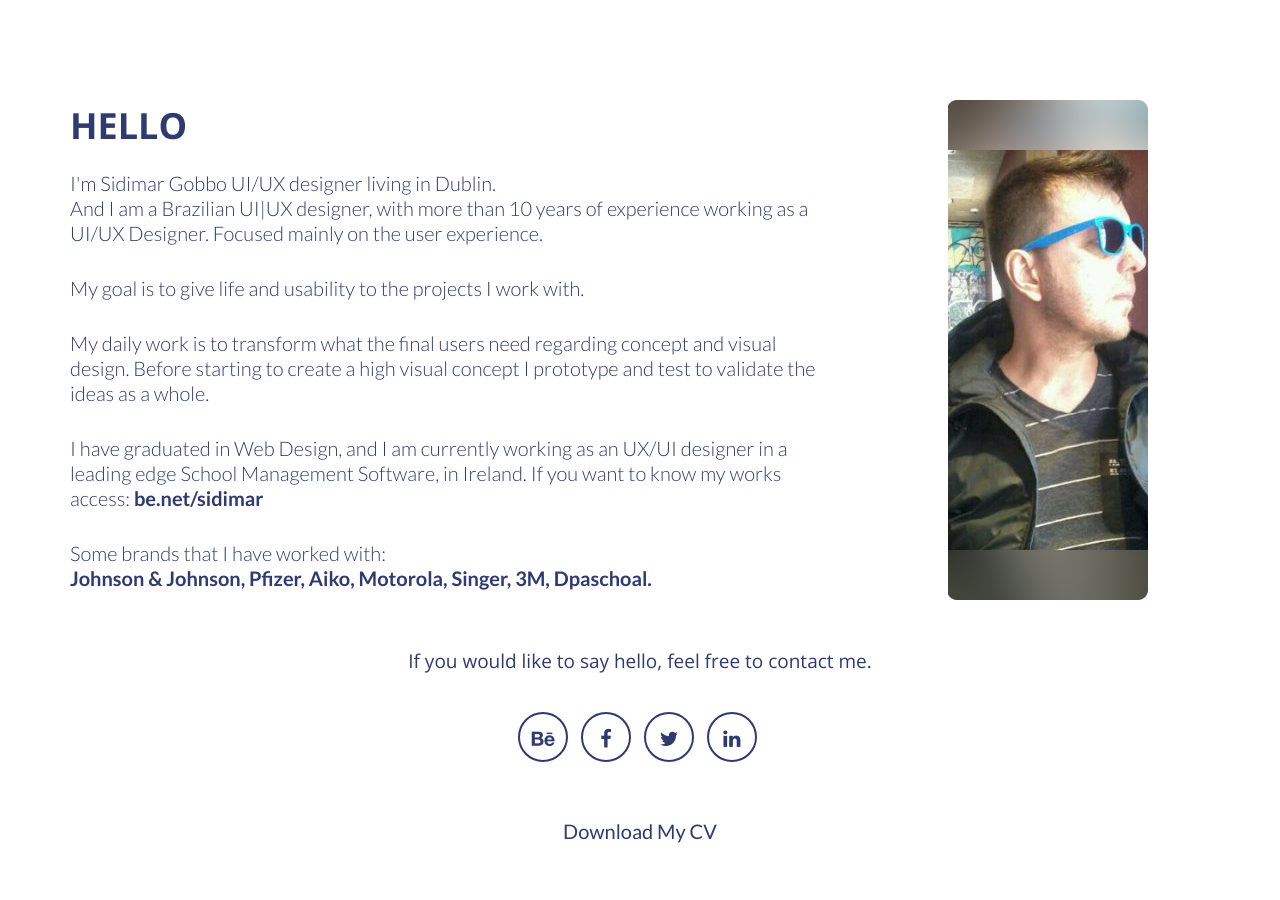
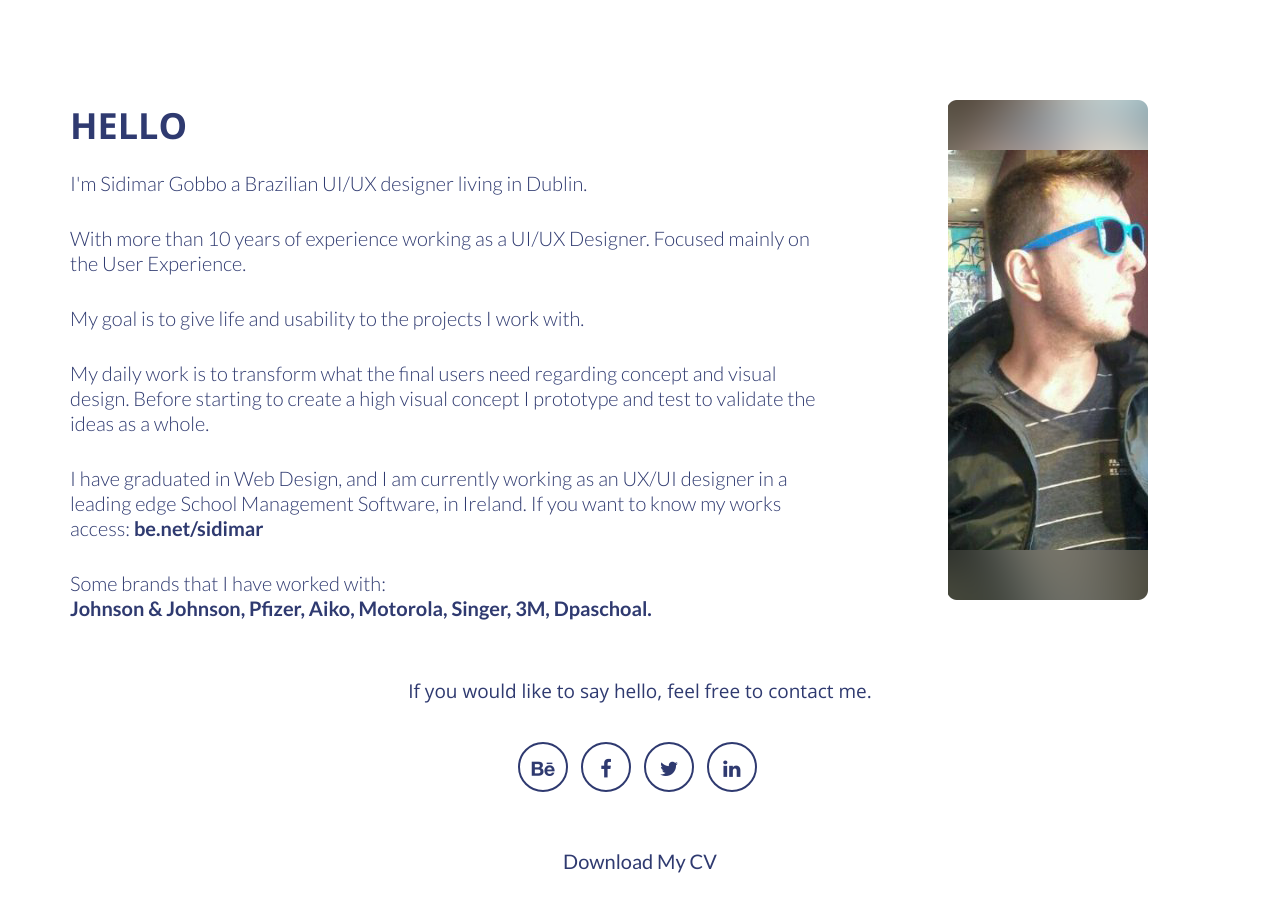
Before and after one commit to sidimar/sidimar.github.io, a Jekyll site: the page built from index.html, in a window 1280 px wide. Built offline with Jekyll 4.4.1, drawn with Linux system fonts in a browser that asks for light colours; nearby versions of some CDN libraries.

```diff
--- a/_includes/about.html
+++ b/_includes/about.html
@@ -6,7 +6,8 @@
                   <div class="intro-text">
                       <span class="hello">HELLO</span>
                   </div>
-                    <p>I'm Sidimar Gobbo UI/UX designer living in Dublin. <br> And I am a Brazilian UI|UX designer, with more than 10 years of experience working as a UI/UX Designer. Focused mainly on the user experience.</p>
+                    <p>I'm Sidimar Gobbo a Brazilian UI/UX designer living in Dublin.</p>
+                    <p>With more than 10 years of experience working as a UI/UX Designer. Focused mainly on the User Experience.</p>
                     <p>My goal is to give life and usability to the projects I work with.</p>
                     <p>My daily work is to transform what the final users need regarding concept and visual design. Before starting to create a high visual concept I prototype and test to validate the ideas as a whole.</p>
                     <p>I have graduated in Web Design, and I am currently working as an UX/UI designer in a leading edge School Management Software, in Ireland. If you want to know my works access: <a href="http://be.net/sidimar" target="_blank"><strong>be.net/sidimar</strong></a></p>
```
